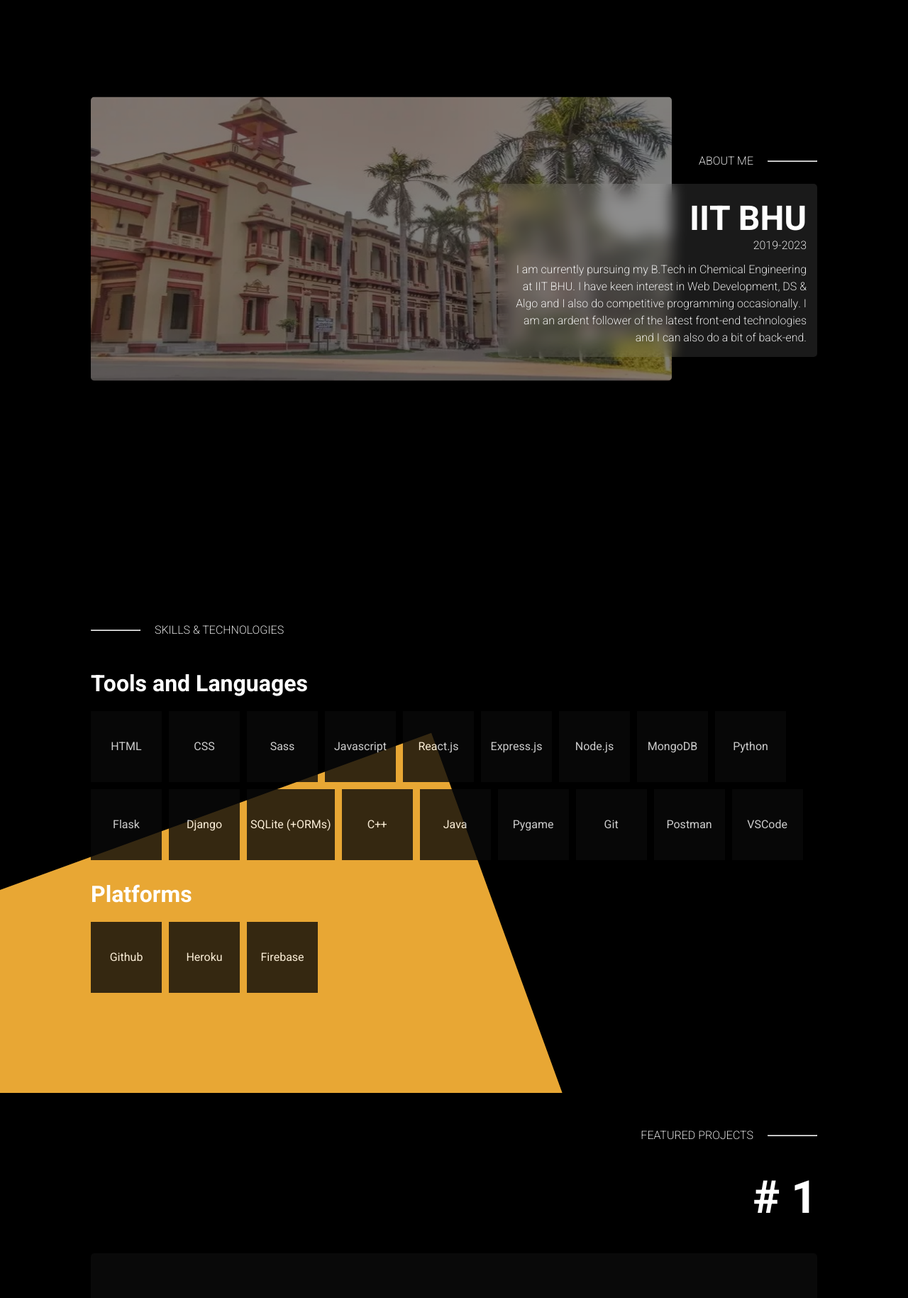
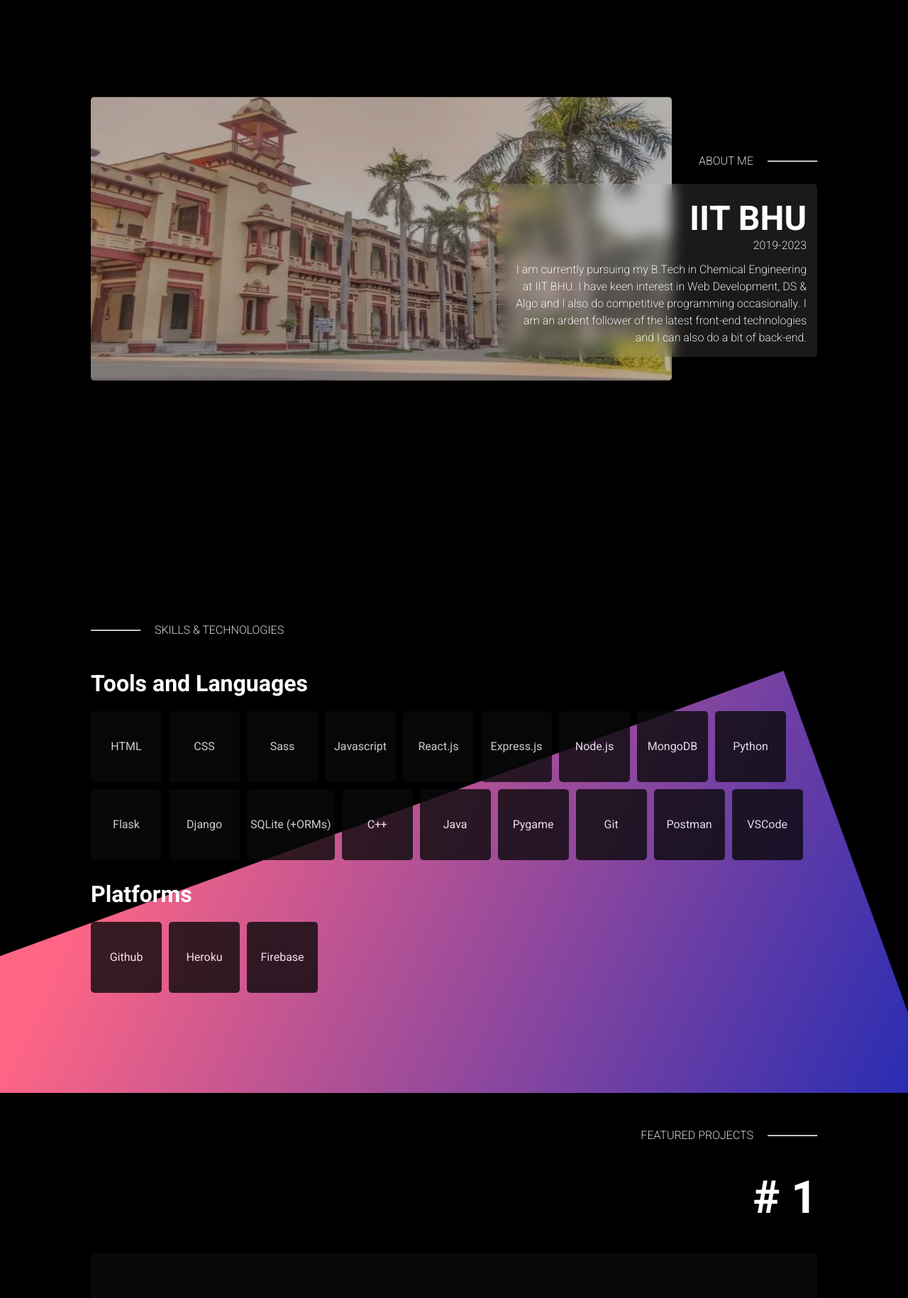
Before and after one commit to Aihab1/Portfolio-v2, a Gatsby site: page / in a window 1280 px wide. Shown: the part 860-2689 px from the top of the page at 71% size. Built offline with nearby package versions, Linux system fonts and the light colour scheme; Gatsby itself is replaced by a stand-in of ours.

Commit message:
Changed theme

```diff
--- a/src/components/common/Skill/skill.module.css
+++ b/src/components/common/Skill/skill.module.css
@@ -11,4 +11,10 @@
     width: max-content;
     min-width: 100px;
     opacity: 0.8;
+    border-radius: 5px;
+    cursor: default;
 }
+
+.skill:hover {
+    opacity: 0.9;
+}
--- a/src/components/landing/About/about.module.css
+++ b/src/components/landing/About/about.module.css
@@ -31,18 +31,13 @@
   left: 0;
   top: 50%;
   transform: translateY(-50%);
-  /* overflow: hidden; */
 }
 
 .imageHolder img {
   width: 100%;
   max-height: 400px;
   border-radius: 5px;
-  opacity: 0.5;
-}
-
-.imageHolder img:hover {
-  opacity: 0.8;
+  opacity: 0.7;
 }
 
 .content {
@@ -117,11 +112,11 @@
 
 .background {
   position: absolute;
-  width: 60%;
+  width: 100%;
   height: 100%;
-  background: #e8a734;
+  background-image: linear-gradient( 135deg, #FD6585 10%, #0D25B9 100%);
   bottom: -50%;
-  left: 0;
+  left: 0%;
   z-index: -1;
   transform: rotate(-20deg);
 }
--- a/src/components/landing/Contact/contact.module.css
+++ b/src/components/landing/Contact/contact.module.css
@@ -49,7 +49,7 @@
   top: 50%;
   left: 0;
   transform: translateY(-50%);
-  background-color: #120F30;
+  background: linear-gradient(#4568DC 40%,#120F30 80%, #000);
   padding: 10px 0;
 }
 
@@ -114,13 +114,8 @@
   left: 0;
 }
 
-/* .contactBackground img:hover {
-  transform: scale(1.2);
-} */
-
 .contactInner {
   width: 100%;
-  /* background: pink; */
 }
 
 .contactInner p {
@@ -134,24 +129,12 @@
   align-items: center;
   justify-content: center;
   text-align: center;
-  /* border: 2px solid rgb(36, 35, 35); */
 }
 
 .contactInner p:hover {
   background: rgba(0,0,0,0.8);
   border-radius: 15px;
 }
-
-/* .contactInner p img {
-  width: 20px;
-  height: 20px;
-  margin-right: 20px;
-} */
-
-/* .contactInner img {
-  width: 45px;
-  height: 45px;
-} */
 
 .logoContainer{
   width: 100%;
@@ -180,17 +163,3 @@
   fill: white;
   width: 45px;
 }
-
-/* .logoContainer svg {
-  width: 50px;
-  height: 50px;
-  fill: white;
-  padding: 10px;
-  border-radius: 25px;
-  background: rgba(0,0,0,0.9);
-}
-
-.logoContainer svg:hover {
-  border-radius: 15px;
-  background: rgba(0,0,0,0.8);
-} */
--- a/src/components/landing/Description/description.module.css
+++ b/src/components/landing/Description/description.module.css
@@ -48,7 +48,7 @@
   top: 50%;
   transform: translateY(-50%);
   right: 0;
-  background: linear-gradient(to left, #0d1870, #03082b);
+  background: linear-gradient(to left,  #080742, #000000);
   width: 0;
   height: 100%;
   z-index: -1;
```
Also changed, not shown: src/assets/logos/facebook.svg (deleted), src/assets/logos/github.svg (deleted), src/assets/logos/gmail.svg (deleted), src/assets/logos/google.svg (deleted), src/assets/logos/instagram.svg (deleted), src/assets/logos/linkedin.svg (deleted).
